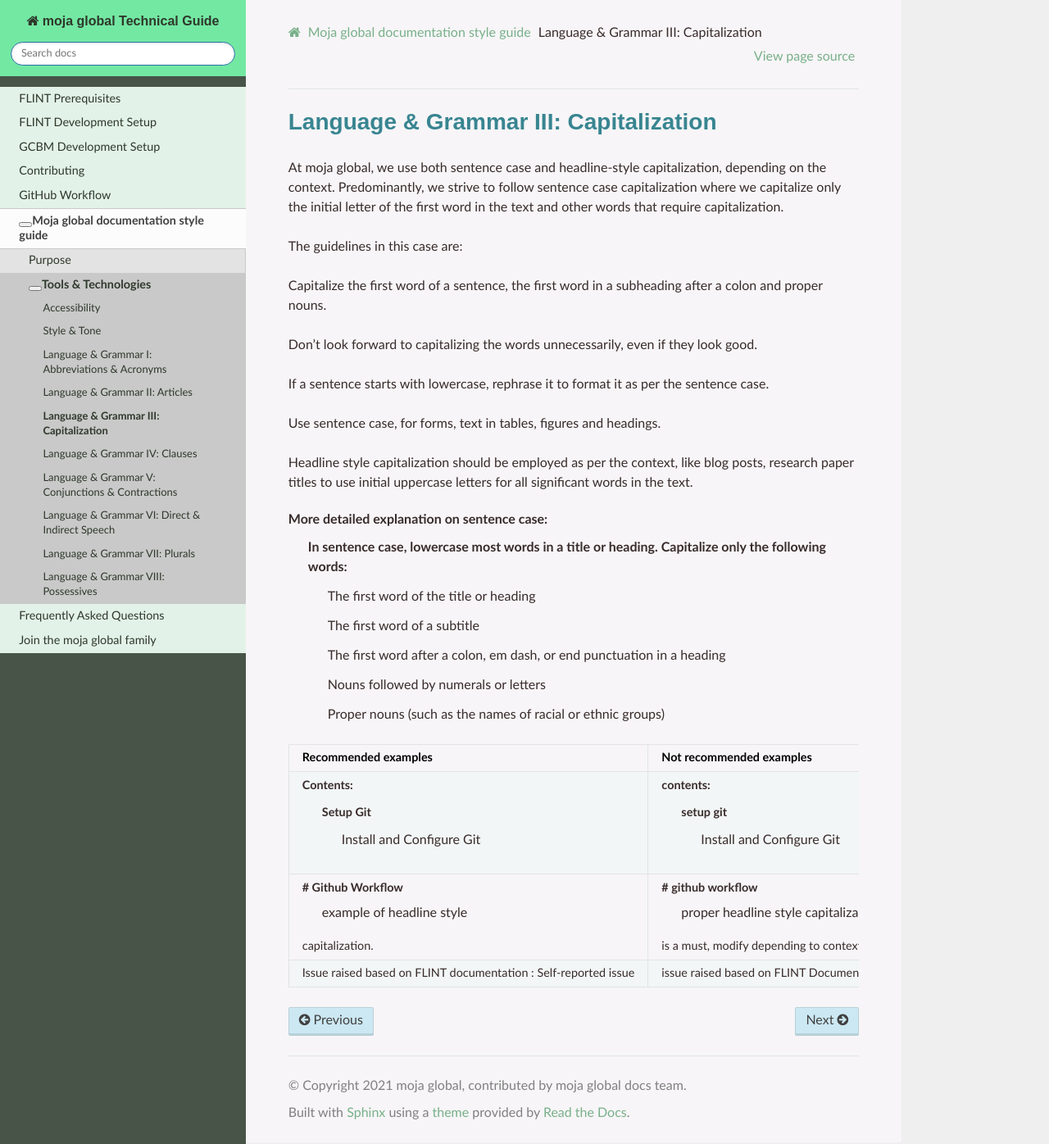
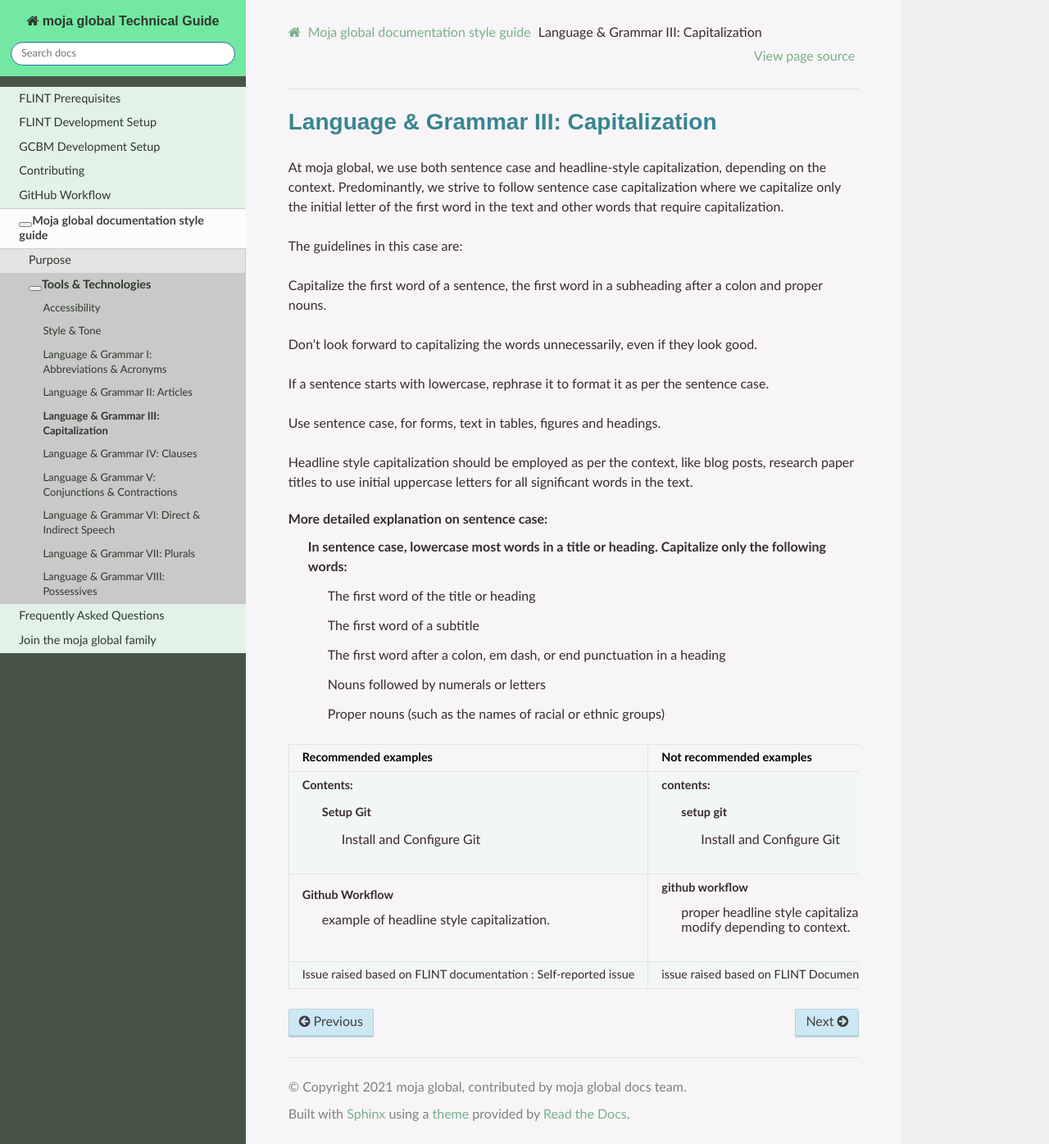
Before and after one commit to moja-global/moja_global_docs, a Sphinx documentation site: the page built from docs/DocumentationStyleGuide/language-grammar/capitalization.rst, in a window 1280 px wide and 1396 px high. Shown: the whole window at 82% size. Built offline with Sphinx 7.4.7 and the Read the Docs theme 2.0.0, drawn with Linux system fonts in a browser that asks for light colours.

```diff
--- a/docs/DocumentationStyleGuide/language-grammar/capitalization.rst
+++ b/docs/DocumentationStyleGuide/language-grammar/capitalization.rst
@@ -29,17 +29,17 @@ The guidelines in this case are:
          - Nouns followed by numerals or letters
          - Proper nouns (such as the names of racial or ethnic groups)
 
-+-------------------------------------+--------------------------------------------+
-| Recommended examples                | Not recommended examples                   |
-+=====================================+============================================+
-| Contents:                           | contents:                                  |
-|  Setup Git                          |    setup git                               |
-|       Install and Configure Git     |        Install and Configure Git           |
-+-------------------------------------+--------------------------------------------+
-| # Github Workflow                   | # github workflow                          |
-|     example of headline style       |     proper headline style capitalization   |
-| capitalization.                     | is a must, modify depending to context.    |
-+-------------------------------------+--------------------------------------------+
-| Issue raised based on FLINT         | issue raised based on FLINT Documentation: |
-| documentation : Self-reported issue | seld-reported issue                        |
-+-------------------------------------+--------------------------------------------+
++----------------------------------------------+------------------------------------------------------+
+| Recommended examples                         | Not recommended examples                             |
++==============================================+======================================================+
+| Contents:                                    | contents:                                            |
+|  - Setup Git                                 |    - setup git                                       |
+|     - Install and Configure Git              |        - Install and Configure Git                   |
++----------------------------------------------+------------------------------------------------------+
+| Github Workflow                              | github workflow                                      |
+|  - example of headline style capitalization. |     - proper headline style capitalization is must   |
+|                                              |     - modify depending to context.                   |
++----------------------------------------------+------------------------------------------------------+
+| Issue raised based on FLINT                  | issue raised based on FLINT Documentation:           |
+| documentation : Self-reported issue          | seld-reported issue                                  |
++----------------------------------------------+------------------------------------------------------+
```
